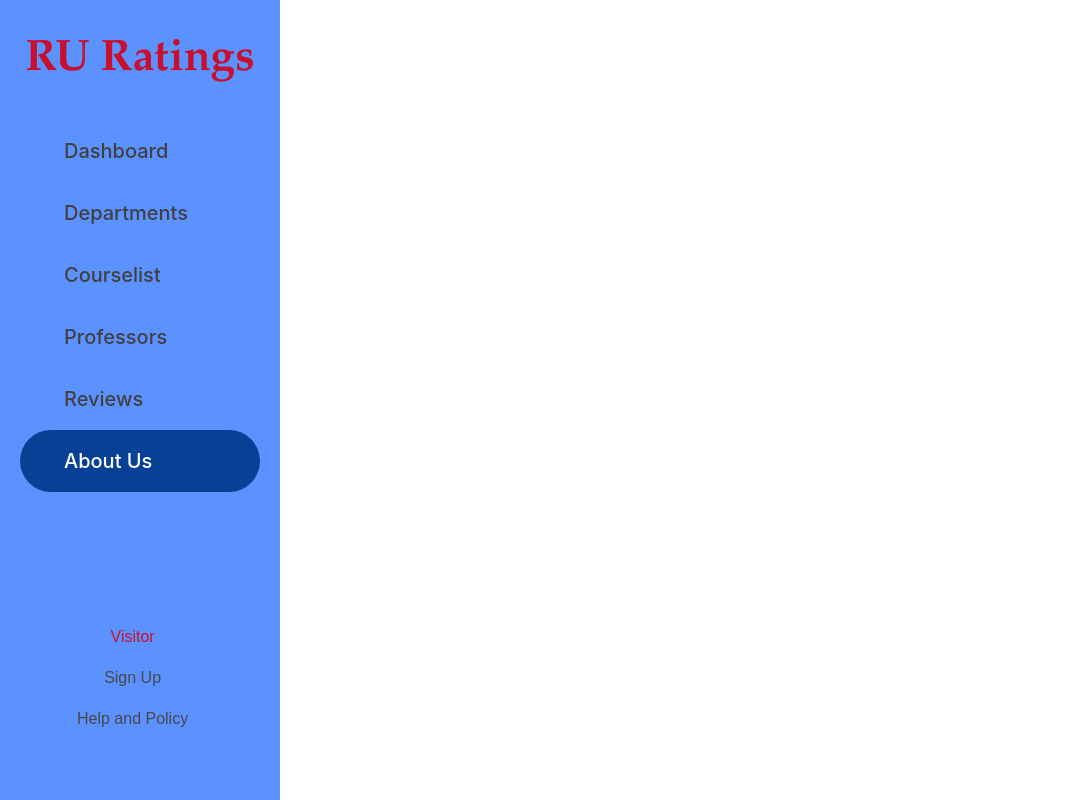
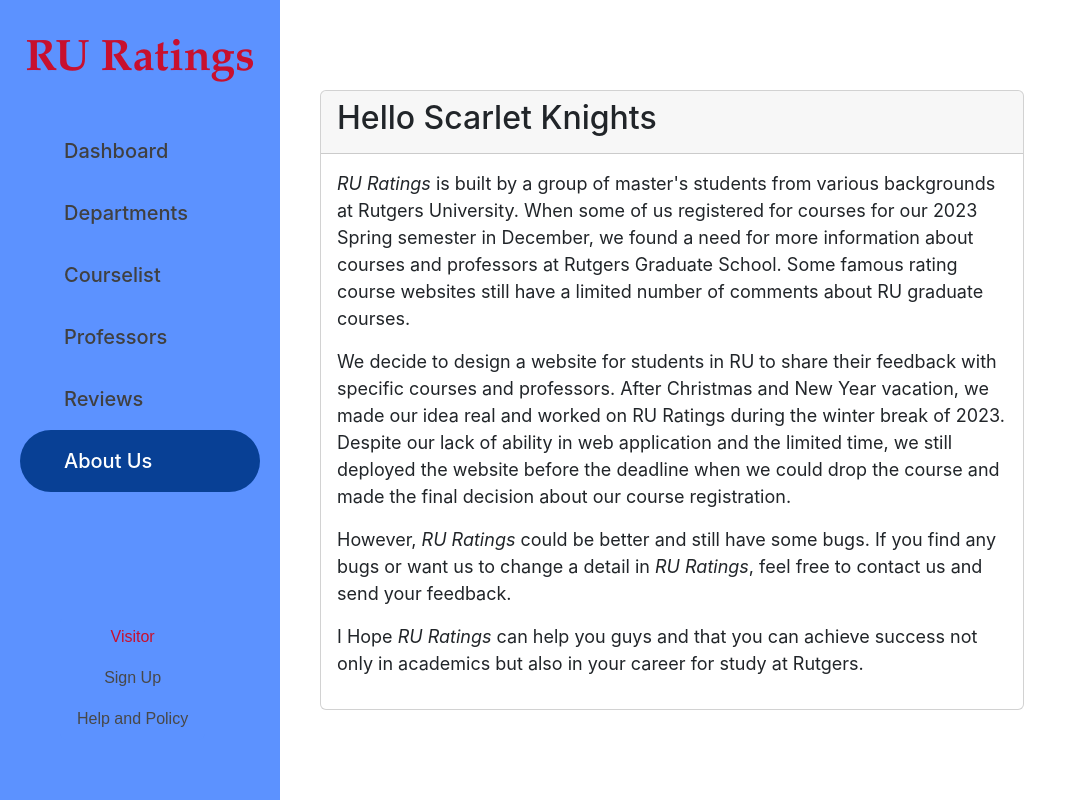
Before and after one commit to santyelegy/RUCSRate, a React (Create React App) app in the folder frontend/: page /aboutus in a window 1280 px wide. Shown: the whole page, without its empty margins (0-1067 px from the left). Built offline with nearby package versions, Linux system fonts and the light colour scheme.

Commit message:
May be the final version

```diff
--- a/frontend/src/Components/reviewform/ReviewForm.js
+++ b/frontend/src/Components/reviewform/ReviewForm.js
@@ -221,7 +221,7 @@
                         style={{ height: '100px' }} />
                     <Form.Text>
                         Please respect RU community values in your comments.<br />
-                        Insults and personal attacks are not acceptable.
+                        Insults and personal attacks on RU faculty and Scarlet Knights are unacceptable.
                     </Form.Text>
                 </Form.Group>
                 <br></br>
--- a/frontend/src/Components/user/Login.js
+++ b/frontend/src/Components/user/Login.js
@@ -27,17 +27,16 @@
                         Wanna add your department? Wanna correct information in this site?
                     </h4>
                     <p>
-                        Feel free to send your feedback and request! <a href="mailto:@gamail.com">Send Email</a>
+                        Feel free to send your feedback and request! <a href="mailto:rucsrate@googlegroups.com">Send Email</a>
                     </p>
 
                     <h4>
                         Please respect RU community values in your comments.
                     </h4>
                     <p>
-                        Any insults and personal attacks to RU Ratings faculty and Scarlet Knights are not acceptable.
-                        RU Ratings may block the toxic review and IP of particular users.
+                        Insults and personal attacks on RU faculty and Scarlet Knights are unacceptable. RU Ratings may block the toxic review and IP of particular users.
                         <br></br>
-                        If you have problem about the content of your review, feel free to contact us <a href="mailto:@gamail.com">Send Email</a>
+                        If you have problem about the content of your review, feel free to contact us <a href="mailto:rucsrate@googlegroups.com">Send Email</a>
                     </p>
 
                     <Form>
--- a/frontend/src/Components/user/Signup.js
+++ b/frontend/src/Components/user/Signup.js
@@ -24,9 +24,8 @@
                 </Offcanvas.Header>
                 <Offcanvas.Body>
                     <p>
-                        Considering that registering an account will make the process of commenting more troublesome, anonymization can also ensure that comments are more objective.
-                        <br></br>
-                        We are prohibiting IP addresses who use to repeatedly comment on courses in order to prevent malicious comments and ensure the validity of comments.
+                        Since registering an account will make commenting more troublesome, anonymization can also ensure that comments are more objective.
+                        <br></br>We are prohibiting IP addresses that repeatedly comment on courses to prevent malicious comments and ensure the validity of comments.
                     </p>
                     <Form>
                         <fieldset disabled>
--- a/frontend/src/Pages/Contributors.js
+++ b/frontend/src/Pages/Contributors.js
@@ -1,8 +1,35 @@
-
+import { Card } from 'react-bootstrap'
 
 function Contributors() {
     return (
         <>
+
+            <div padding='10px'>
+                <Card style={{ width: '55vw' }}>
+                    <Card.Header><h2>
+                        Hello Scarlet Knights
+                    </h2></Card.Header>
+                    <Card.Body>
+
+                        <p><font size="4">
+                            <i>RU Ratings</i> is built by a group of master's students from various backgrounds at Rutgers University.
+                            When some of us registered for courses for our 2023 Spring semester in December, we found a need for more information about courses and professors at Rutgers Graduate School. Some famous rating course websites still have a limited number of comments about RU graduate courses.
+                        </font></p>
+
+                        <p><font size="4">
+                            We decide to design a website for students in RU to share their feedback with specific courses and professors.
+                            After Christmas and New Year vacation, we made our idea real and worked on RU Ratings during the winter break of 2023. Despite our lack of ability in web application and the limited time, we still deployed the website before the deadline when we could drop the course and made the final decision about our course registration.
+                        </font></p>
+                        <p><font size="4">
+                            However, <i>RU Ratings</i> could be better and still have some bugs. If you find any bugs or want us to change a detail in <i>RU Ratings</i>, feel free to contact us and send your feedback.
+                        </font></p>
+                        <p><font size="4">
+                            I Hope <i>RU Ratings</i> can help you guys and that you can achieve success not only in academics but also in your career for study at Rutgers.
+                        </font></p>
+                    </Card.Body>
+                </Card>
+                <br></br>
+            </div>
 
         </>
     );
```
Also changed, not shown: 1 other file (tests, documents, lock files or other folders).
